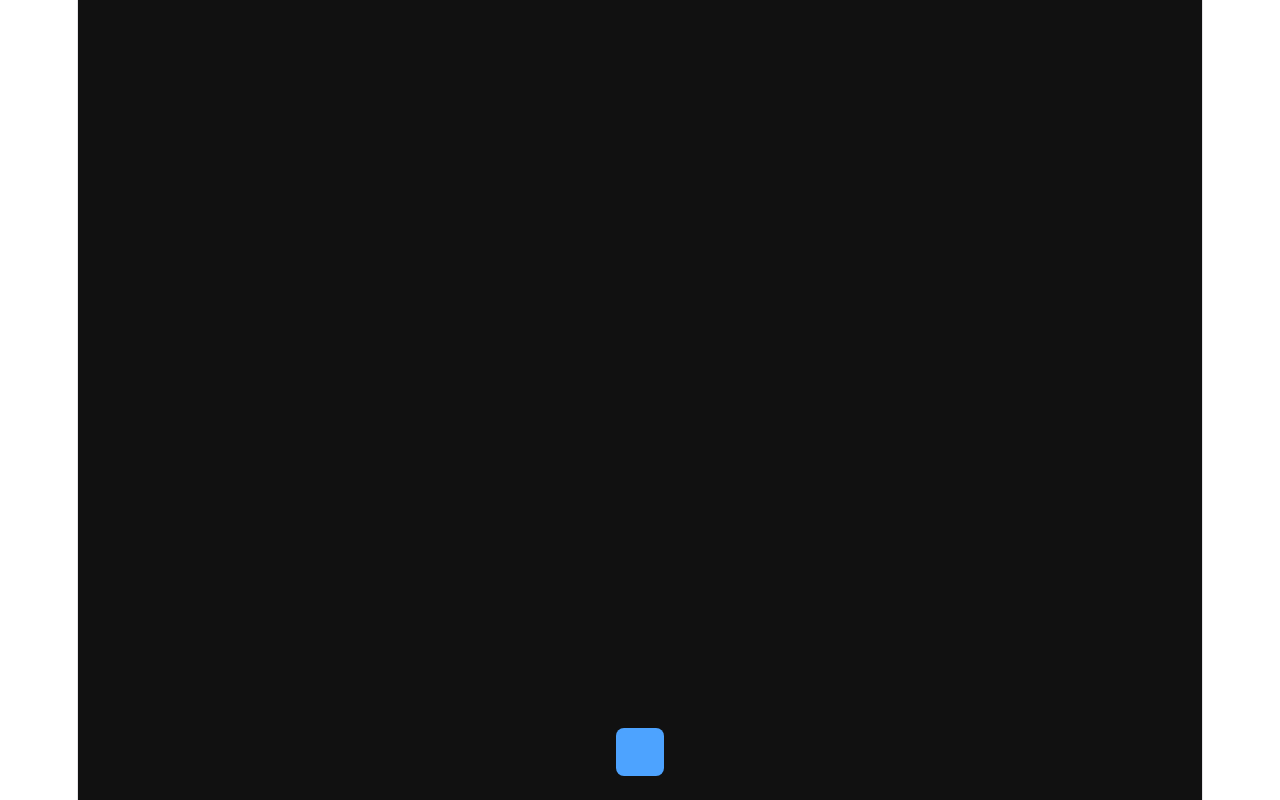
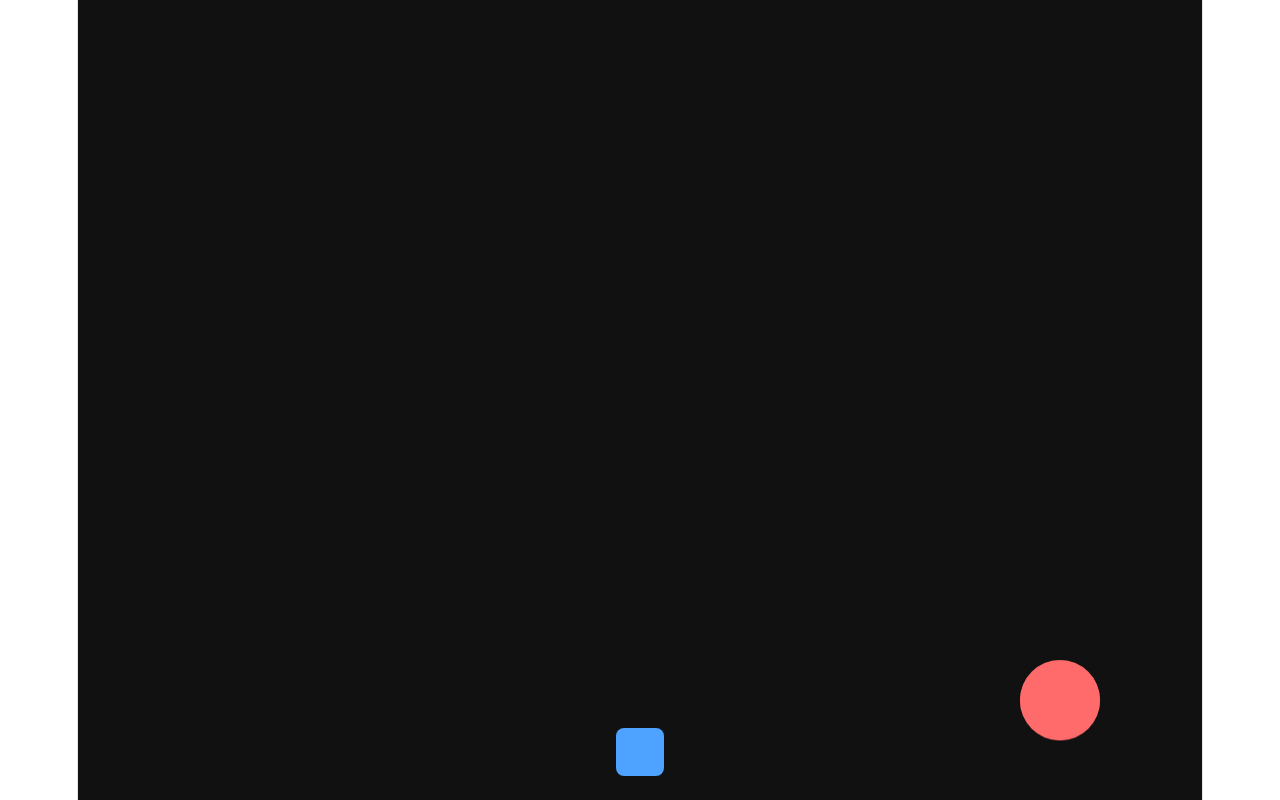
Before and after one commit to soyeongk/PANG-13050345, a React (Vite) app: page / in a window 1280 px wide. Both pictures are taken after a click on the button "게임 시작". Built offline with nearby package versions, Linux system fonts and the light colour scheme.

Commit message:
Phase 3: 풍선 등장 및 튕기는 물리 구현
중력/벽/바닥/천장 반사를 처리하는 순수 함수(updateBubble)를 추가하고,
GameScreen에 풍선 생성 및 렌더링 로직을 통합

```diff
--- /dev/null
+++ b/src/game/bubble.ts
@@ -0,0 +1,66 @@
+import { GRAVITY, BUBBLE_BOUNCE_VY } from './constants'
+
+export type BubbleSize = 'large' | 'medium' | 'small'
+
+export type Bubble = {
+  id: number
+  x: number
+  y: number
+  vx: number
+  vy: number
+  radius: number
+  size: BubbleSize
+}
+
+let nextBubbleId = 0
+
+export function createBubble(params: {
+  x: number
+  y: number
+  vx: number
+  radius: number
+  size: BubbleSize
+}): Bubble {
+  return {
+    id: nextBubbleId++,
+    x: params.x,
+    y: params.y,
+    vx: params.vx,
+    vy: 0,
+    radius: params.radius,
+    size: params.size,
+  }
+}
+
+export function updateBubble(
+  bubble: Bubble,
+  deltaTime: number,
+  bounds: { width: number; height: number },
+): Bubble {
+  const { radius } = bubble
+  let { x, y, vx, vy } = bubble
+
+  vy += GRAVITY * deltaTime
+  x += vx * deltaTime
+  y += vy * deltaTime
+
+  if (x - radius < 0) {
+    x = radius
+    vx = -vx
+  } else if (x + radius > bounds.width) {
+    x = bounds.width - radius
+    vx = -vx
+  }
+
+  if (y - radius < 0) {
+    y = radius
+    vy = -vy
+  }
+
+  if (y + radius > bounds.height) {
+    y = bounds.height - radius
+    vy = BUBBLE_BOUNCE_VY
+  }
+
+  return { ...bubble, x, y, vx, vy }
+}
--- a/src/game/constants.ts
+++ b/src/game/constants.ts
@@ -4,3 +4,13 @@ export const PLAYER_SPEED = 320 // px/sec
 
 export const HARPOON_WIDTH = 4
 export const HARPOON_SPEED = 480 // px/sec
+
+export const GRAVITY = 900 // px/sec^2
+export const BUBBLE_BOUNCE_VY = -650 // px/sec, 바닥에 닿았을 때 재설정되는 속도
+export const BUBBLE_INITIAL_VX = 150 // px/sec
+
+export const BUBBLE_RADIUS = {
+  large: 40,
+  medium: 28,
+  small: 16,
+} as const
--- /dev/null
+++ b/src/screens/Bubble.css
@@ -0,0 +1,8 @@
+.bubble {
+  position: absolute;
+  top: 0;
+  left: 0;
+  border-radius: 50%;
+  background: #ff6b6b;
+  will-change: transform;
+}
--- /dev/null
+++ b/src/screens/Bubble.tsx
@@ -0,0 +1,20 @@
+import { forwardRef } from 'react'
+import './Bubble.css'
+
+type BubbleProps = {
+  diameter: number
+}
+
+const Bubble = forwardRef<HTMLDivElement, BubbleProps>(({ diameter }, ref) => {
+  return (
+    <div
+      ref={ref}
+      className="bubble"
+      style={{ width: `${diameter}px`, height: `${diameter}px` }}
+    />
+  )
+})
+
+Bubble.displayName = 'Bubble'
+
+export default Bubble
--- a/src/screens/GameScreen.tsx
+++ b/src/screens/GameScreen.tsx
@@ -1,14 +1,18 @@
 import { useCallback, useEffect, useRef, useState } from 'react'
 import Player from './Player'
 import Harpoon from './Harpoon'
+import BubbleView from './Bubble'
 import { useGameLoop } from '../game/useGameLoop'
 import { useKeyboard } from '../game/useKeyboard'
 import { clamp } from '../game/math'
+import { createBubble, updateBubble, type Bubble } from '../game/bubble'
 import {
   PLAYER_WIDTH,
   PLAYER_SPEED,
   HARPOON_WIDTH,
   HARPOON_SPEED,
+  BUBBLE_RADIUS,
+  BUBBLE_INITIAL_VX,
 } from '../game/constants'
 import './GameScreen.css'
 
@@ -19,6 +23,8 @@ type HarpoonEntity = {
   el: HTMLDivElement | null
 }
 
+type BubbleEntity = Bubble & { el: HTMLDivElement | null }
+
 let nextHarpoonId = 0
 
 function GameScreen() {
@@ -28,6 +34,8 @@ function GameScreen() {
   const keysRef = useKeyboard()
   const harpoonsRef = useRef<HarpoonEntity[]>([])
   const [harpoonIds, setHarpoonIds] = useState<number[]>([])
+  const bubblesRef = useRef<BubbleEntity[]>([])
+  const [bubbleIds, setBubbleIds] = useState<number[]>([])
 
   useEffect(() => {
     const container = containerRef.current
@@ -36,6 +44,16 @@ function GameScreen() {
 
     playerXRef.current = container.clientWidth / 2 - PLAYER_WIDTH / 2
     player.style.transform = `translateX(${playerXRef.current}px)`
+
+    const bubble = createBubble({
+      x: container.clientWidth / 2,
+      y: BUBBLE_RADIUS.large,
+      vx: BUBBLE_INITIAL_VX,
+      radius: BUBBLE_RADIUS.large,
+      size: 'large',
+    })
+    bubblesRef.current.push({ ...bubble, el: null })
+    setBubbleIds((ids) => [...ids, bubble.id])
   }, [])
 
   const fireHarpoon = useCallback(() => {
@@ -97,6 +115,18 @@ function GameScreen() {
       const remainingIds = new Set(remaining.map((h) => h.id))
       setHarpoonIds((ids) => ids.filter((id) => remainingIds.has(id)))
     }
+
+    const bounds = { width: containerWidth, height: containerHeight }
+    for (const bubble of bubblesRef.current) {
+      const updated = updateBubble(bubble, deltaTime, bounds)
+      bubble.x = updated.x
+      bubble.y = updated.y
+      bubble.vx = updated.vx
+      bubble.vy = updated.vy
+      if (bubble.el) {
+        bubble.el.style.transform = `translate(${bubble.x - bubble.radius}px, ${bubble.y - bubble.radius}px)`
+      }
+    }
   })
 
   const makeHarpoonRef = (id: number) => (el: HTMLDivElement | null) => {
@@ -109,12 +139,27 @@ function GameScreen() {
     }
   }
 
+  const makeBubbleRef = (id: number) => (el: HTMLDivElement | null) => {
+    const entity = bubblesRef.current.find((b) => b.id === id)
+    if (entity) {
+      entity.el = el
+      if (el) {
+        el.style.transform = `translate(${entity.x - entity.radius}px, ${entity.y - entity.radius}px)`
+      }
+    }
+  }
+
   return (
     <div ref={containerRef} className="game-screen">
       <Player ref={playerRef} />
       {harpoonIds.map((id) => (
         <Harpoon key={id} ref={makeHarpoonRef(id)} />
       ))}
+      {bubbleIds.map((id) => {
+        const entity = bubblesRef.current.find((b) => b.id === id)
+        const diameter = (entity?.radius ?? BUBBLE_RADIUS.large) * 2
+        return <BubbleView key={id} ref={makeBubbleRef(id)} diameter={diameter} />
+      })}
     </div>
   )
 }
```
Also changed, not shown: 1 other file (tests, documents, lock files or other folders).
